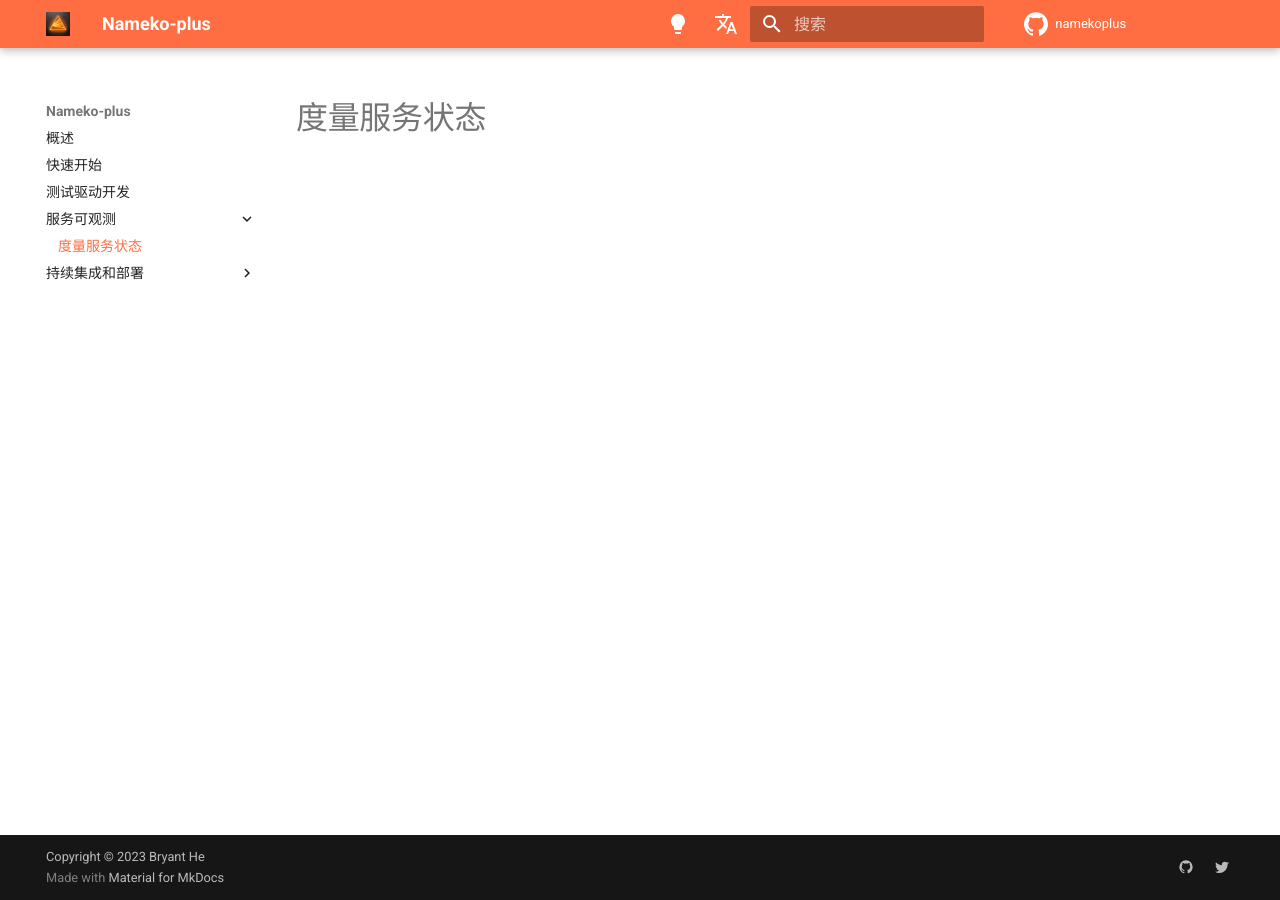
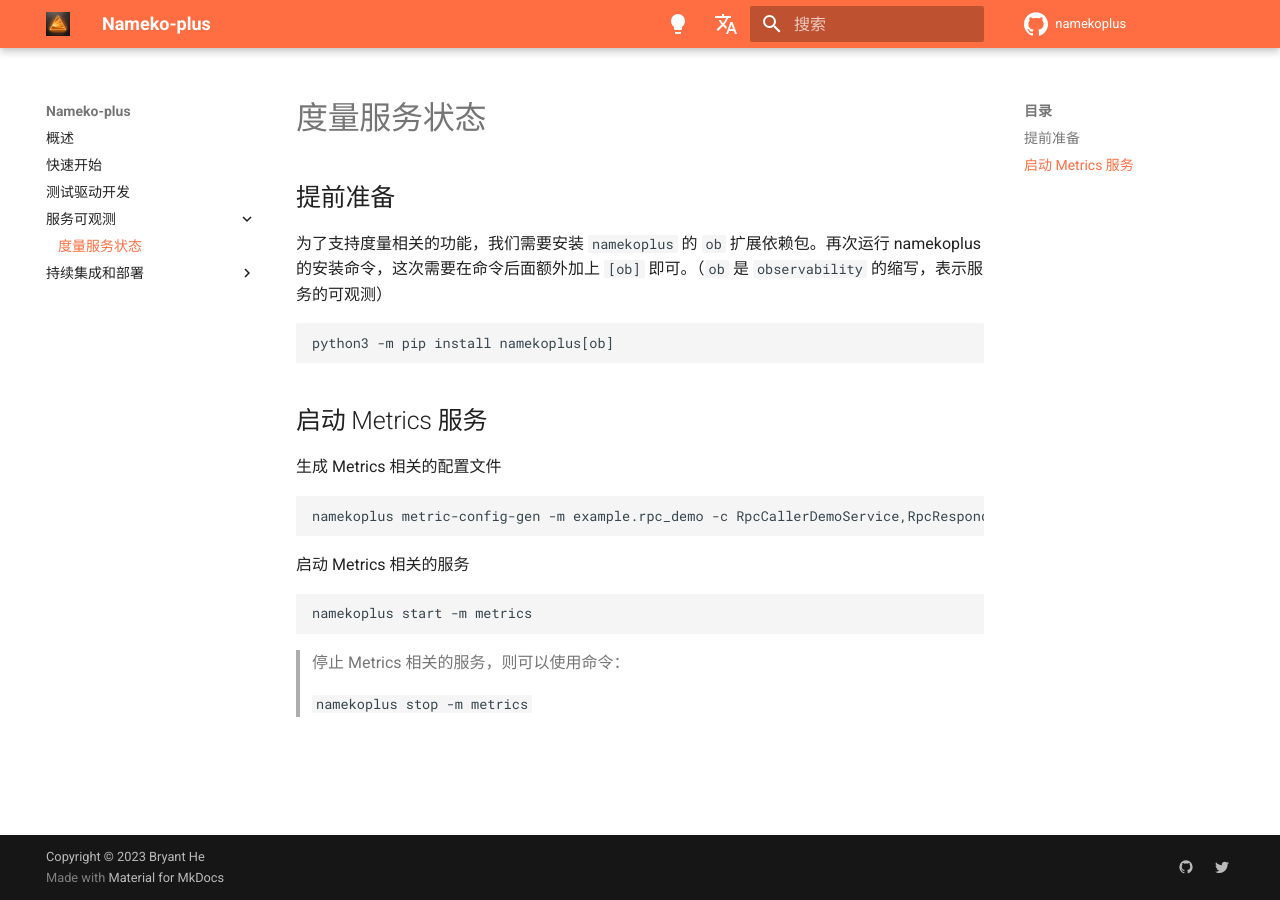
Before and after one commit to Bryanthelol/nameko-plus-doc, an MkDocs documentation site: the page built from docs/度量服务状态.md, in a window 1280 px wide. Built offline with MkDocs 1.6.1 and Material for MkDocs 9.7.7, drawn with Linux system fonts in a browser that asks for light colours; comment, search, counter and statistics services are not loaded.

Commit message:
update doc

````diff
--- a/docs/度量服务状态.md
+++ b/docs/度量服务状态.md
@@ -4,3 +4,35 @@
 ---
 
 # 度量服务状态
+
+
+## 提前准备
+
+为了支持度量相关的功能，我们需要安装 `namekoplus` 的 `ob` 扩展依赖包。再次运行 namekoplus 的安装命令，这次需要在命令后面额外加上 `[ob]` 即可。（`ob` 是 `observability` 的缩写，表示服务的可观测）
+
+```
+python3 -m pip install namekoplus[ob]
+```
+
+## 启动 Metrics 服务
+
+
+生成 Metrics 相关的配置文件
+
+```
+namekoplus metric-config-gen -m example.rpc_demo -c RpcCallerDemoService,RpcResponderDemoService
+```
+
+
+启动 Metrics 相关的服务
+
+```
+namekoplus start -m metrics
+```
+
+
+> 停止 Metrics 相关的服务，则可以使用命令：
+>
+> ```
+> namekoplus stop -m metrics
+> ```
````
